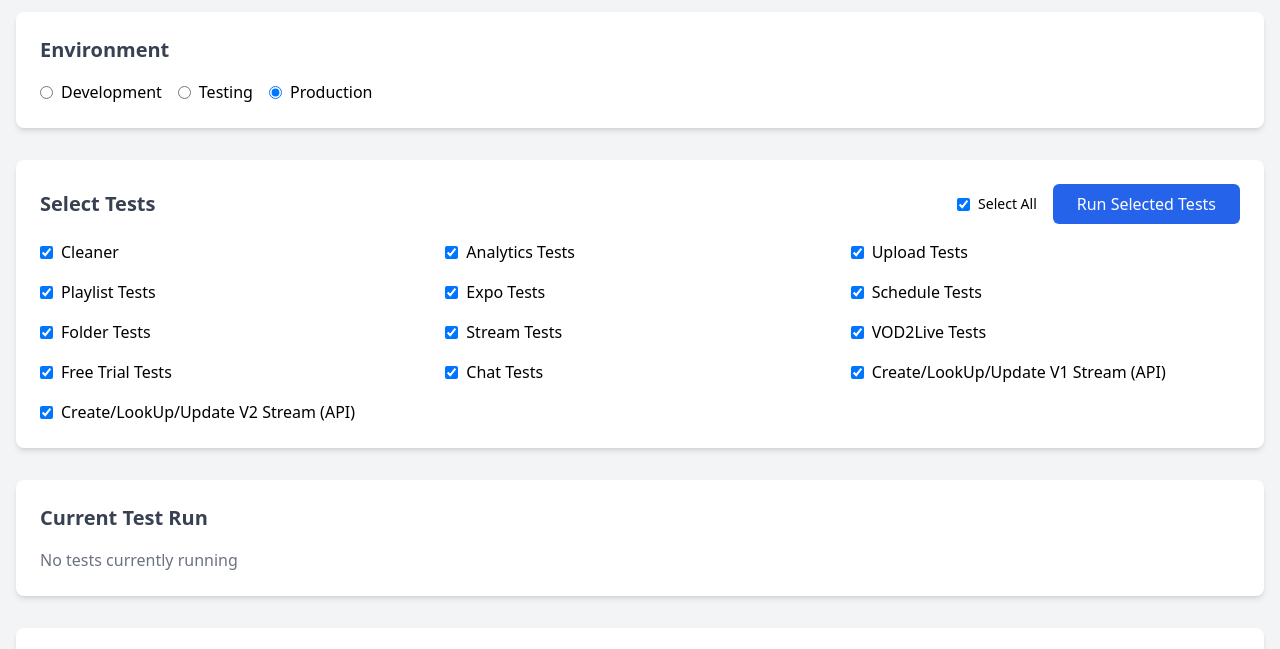
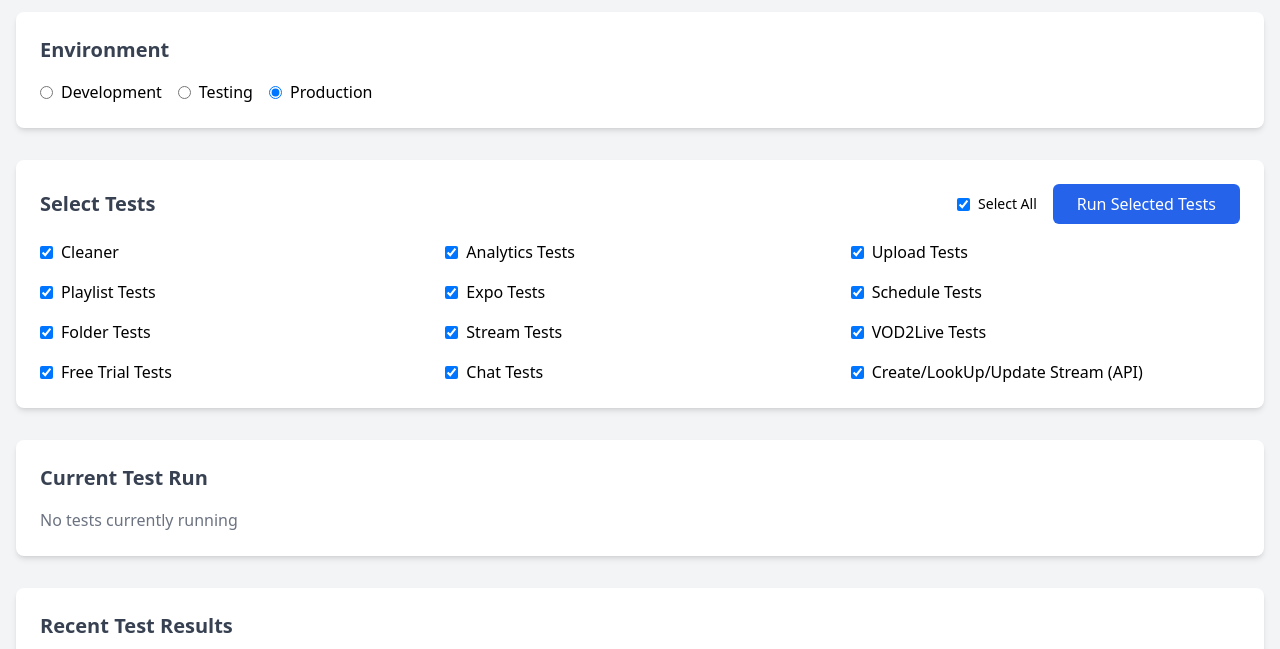
Before and after one commit to korzhkov/test-dashboard, a plain HTML site: page src/index.html in a window 1280 px wide. Shown: the part 88-737 px from the top of the page. Drawn offline with nearby package versions, Linux system fonts and the light colour scheme; no server answers.

Commit message:
Update index.html to simplify stream API label and adjust comment formatting

```diff
--- a/src/index.html
+++ b/src/index.html
@@ -147,14 +147,14 @@
 
                 <label class="flex items-center">
                     <input type="checkbox" class="form-checkbox text-blue-600 test-checkbox" value="stream_lookup" checked>
-                    <span class="ml-2">Create/LookUp/Update V1 Stream (API)</span>
+                    <span class="ml-2">Create/LookUp/Update Stream (API)</span>
                 </label>
-
+<!-- Добавляем новые тесты
                 <label class="flex items-center">
                     <input type="checkbox" class="form-checkbox text-blue-600 test-checkbox" value="stream_lookup_v2" checked>
                     <span class="ml-2">Create/LookUp/Update V2 Stream (API)</span>
                 </label>
-                <!-- Добавляем новые тесты
+
                 <label class="flex items-center">
                     <input type="checkbox" class="form-checkbox text-blue-600 test-checkbox" value="quick2" checked>
                     <span class="ml-2">Quick2 Tests</span>
```
